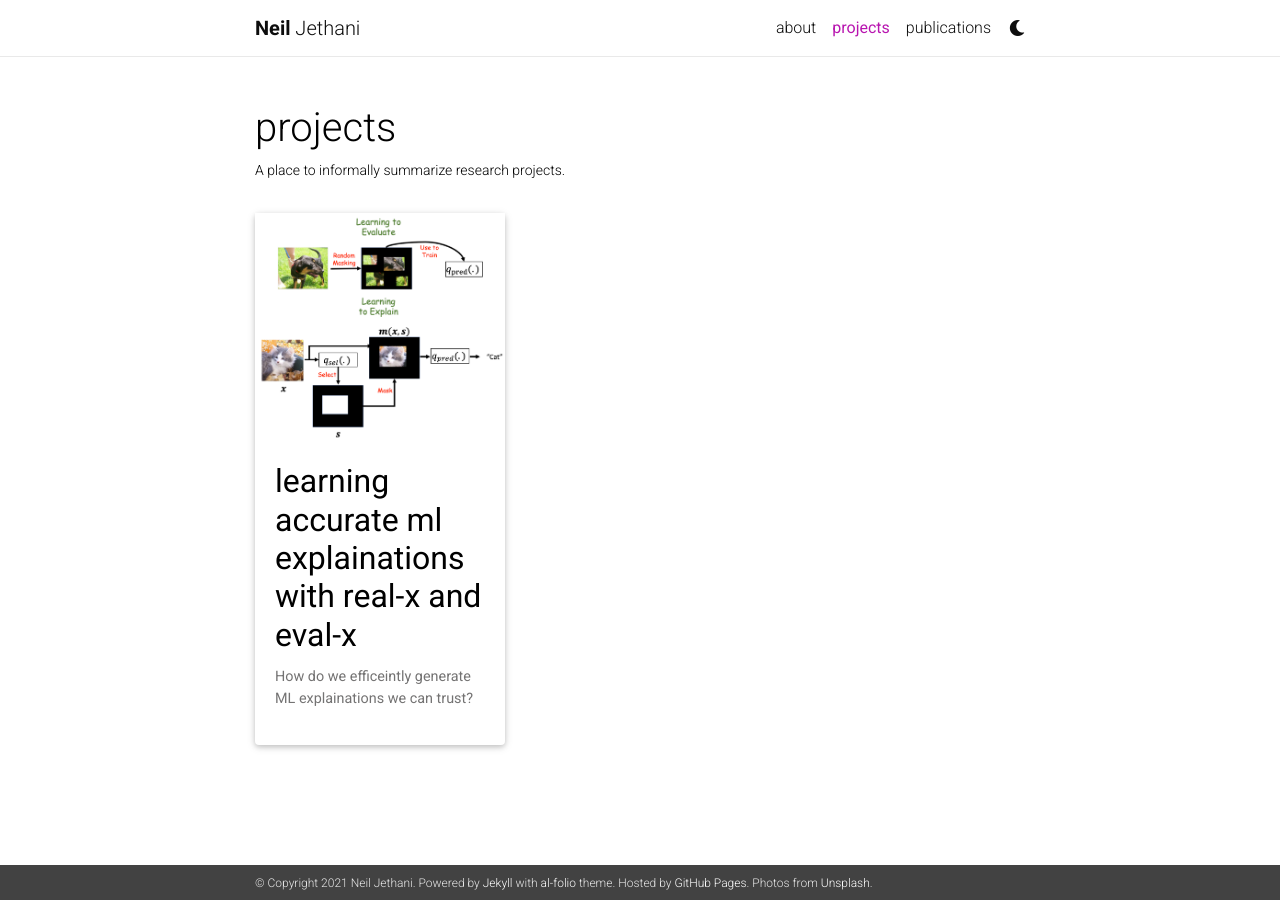
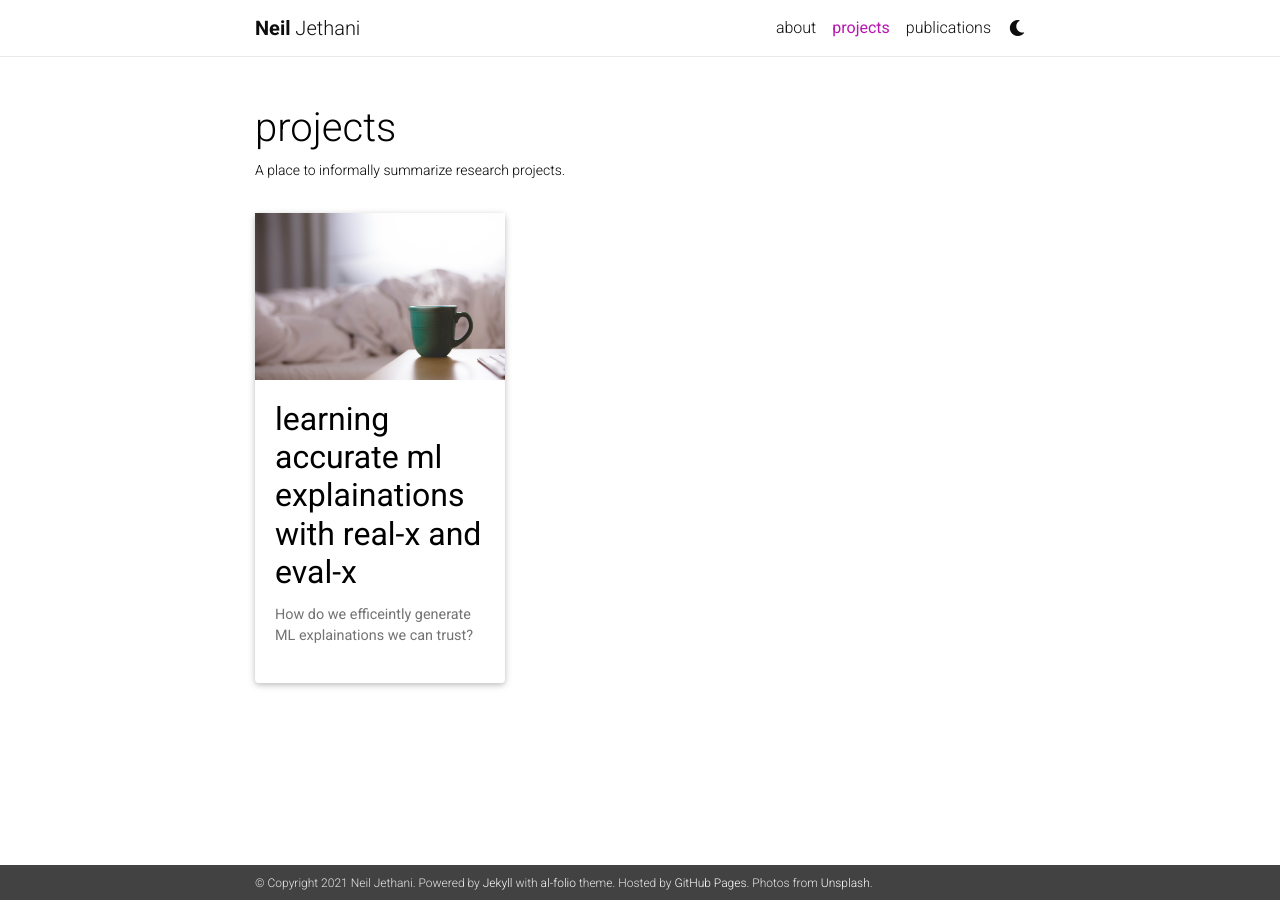
Before and after one commit to neiljethani/neiljethani.github.io, a Jekyll site: the page built from _pages/projects.md, in a window 1280 px wide. Built offline with Jekyll 4.4.1, drawn with Linux system fonts in a browser that asks for light colours; nearby versions of some CDN libraries; a style sheet for code colours, icons or effects is not loaded.

Commit message:
Revert "<commit hash>"
This reverts commit e8fd0df0ffe145284f25e721df94f1a63a1b5c0a.

```diff
--- a/_projects/1_project.markdown
+++ b/_projects/1_project.markdown
@@ -2,7 +2,7 @@
 layout: distill
 title: Learning Accurate ML Explainations with REAL-X and EVAL-X
 description: How do we efficeintly generate ML explainations we can trust?
-img: /assets/img/realx.png
+img: /assets/img/12.jpg
 importance: 1
 ---
 
```
